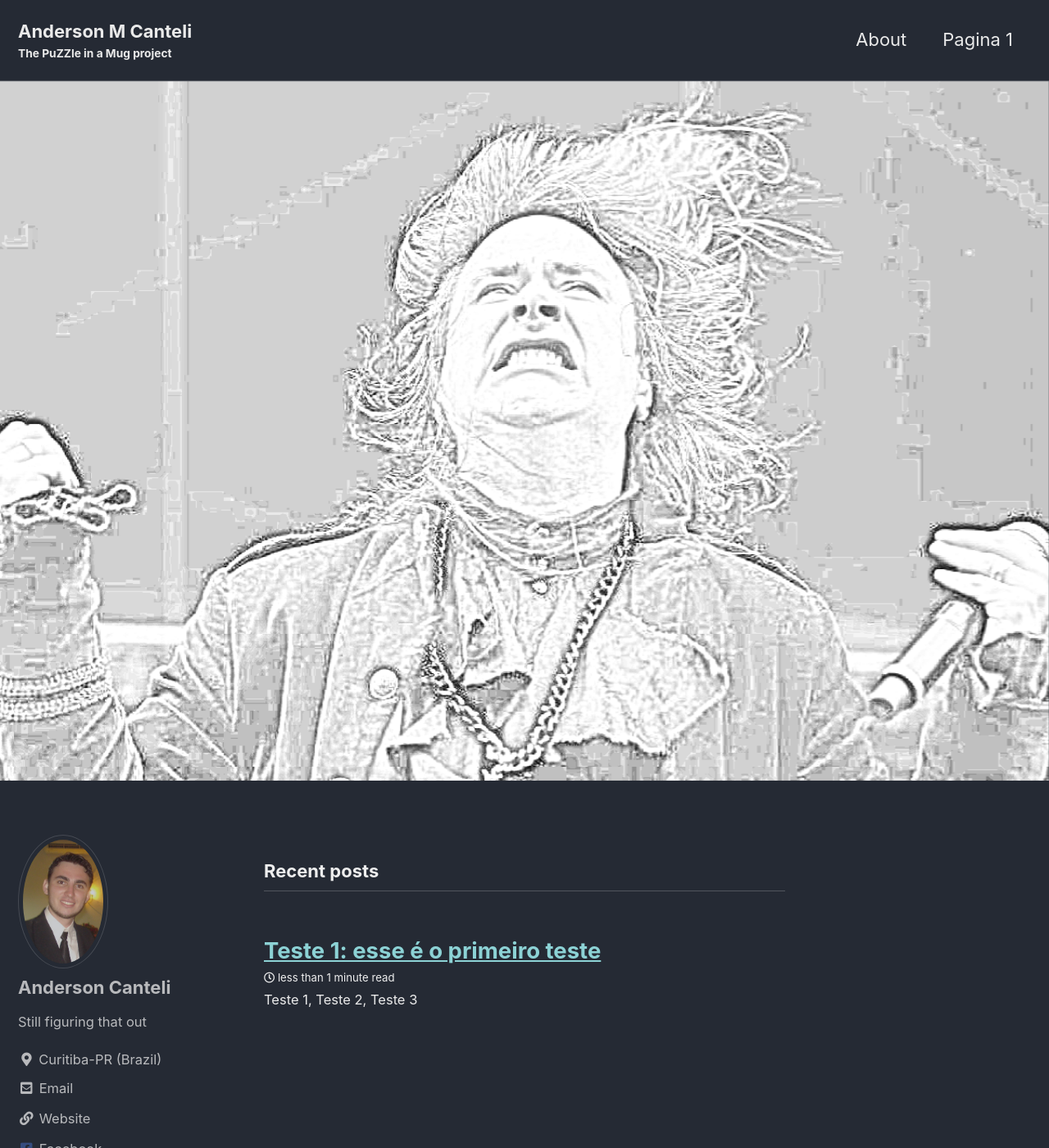
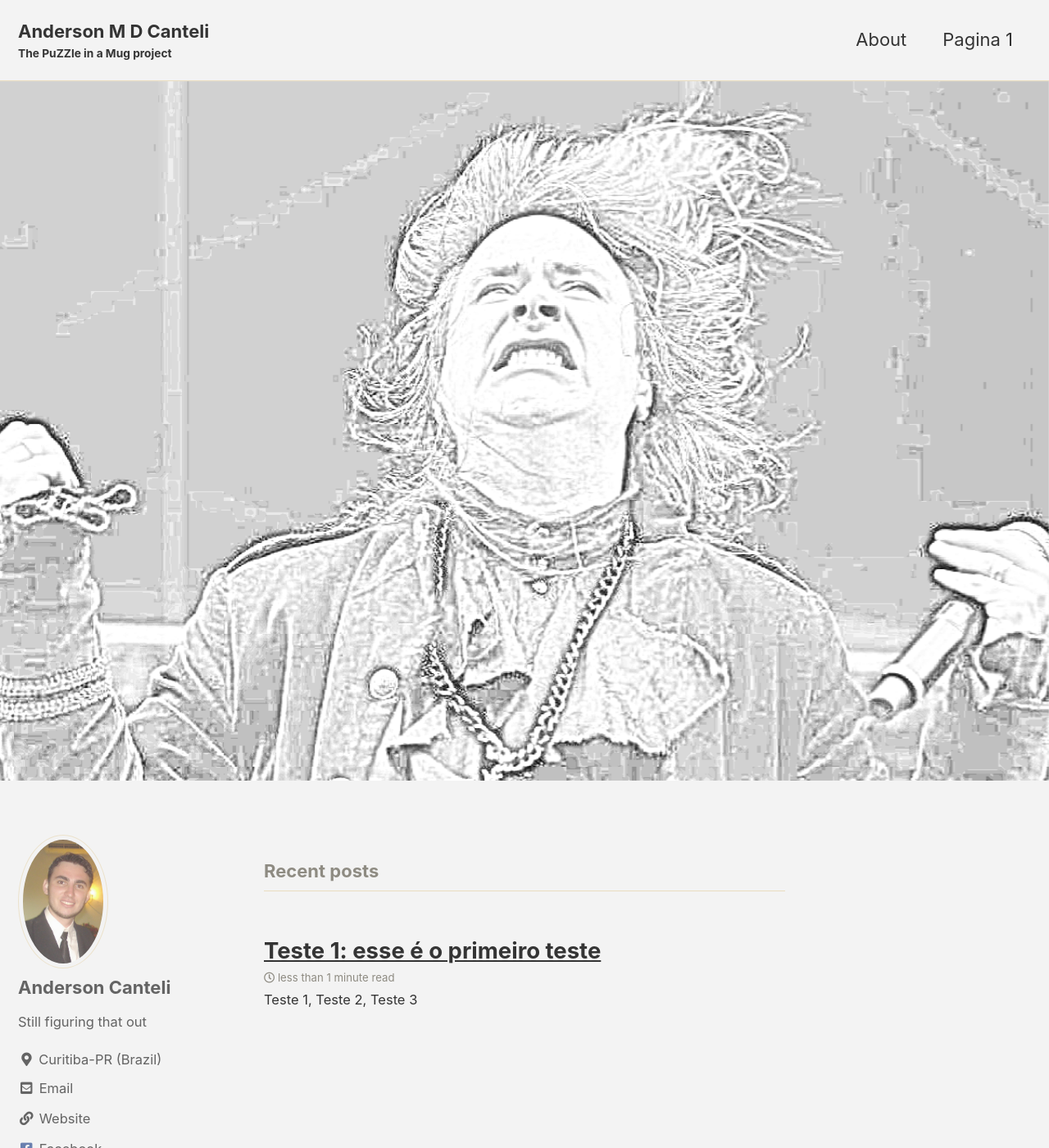
Before and after one commit to andersonmdcanteli/andersonmdcanteli.github.io, a Jekyll site: the page built from index.html, in a window 1280 px wide and 1400 px high. Shown: the whole window at 82% size. Built offline with Jekyll 4.4.1, drawn with Linux system fonts in a browser that asks for light colours; cached includes are drawn as plain includes; the list of posts is cut into pages by our own code.

Commit message:
Update _config.yml

```diff
--- a/_config.yml
+++ b/_config.yml
@@ -12,11 +12,11 @@
 
 # theme                  : "minimal-mistakes-jekyll"
 # remote_theme           : "mmistakes/minimal-mistakes"
-minimal_mistakes_skin    : "dark" #"default", "air", "aqua", "contrast", "dark", "dirt", "neon", "mint", "plum", "sunrise"
+minimal_mistakes_skin    : "dirt" #"default", "air", "aqua", "contrast", "dark", "dirt", "neon", "mint", "plum", "sunrise"
 
 # Site Settings
 locale                   : "en-US"
-title                    : "Anderson M Canteli"
+title                    : "Anderson M D Canteli"
 title_separator          : "-"
 subtitle                 : "The PuZZle in a Mug project" # site tagline that appears below site title in masthead
 name                     : "Anderson Canteli"
```
